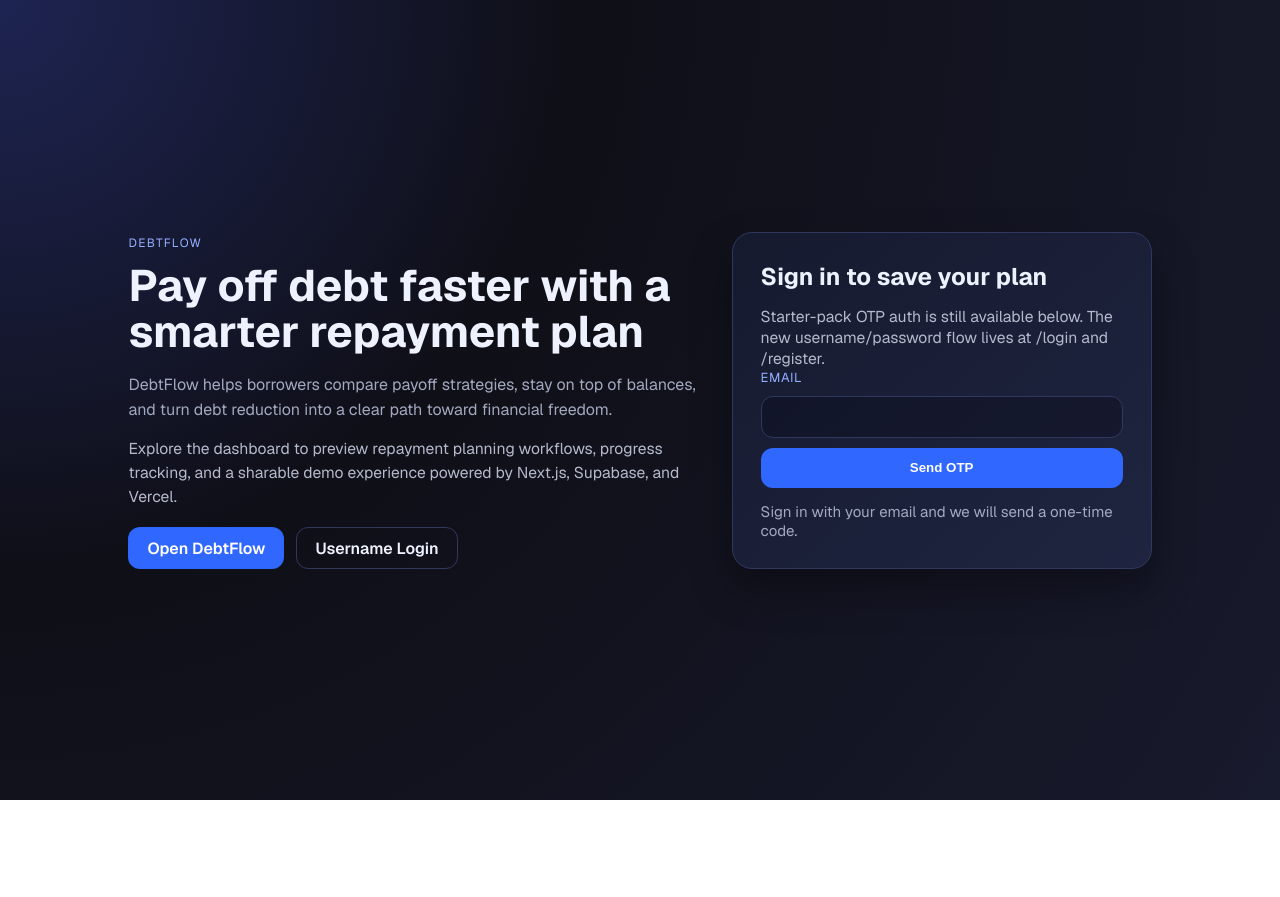
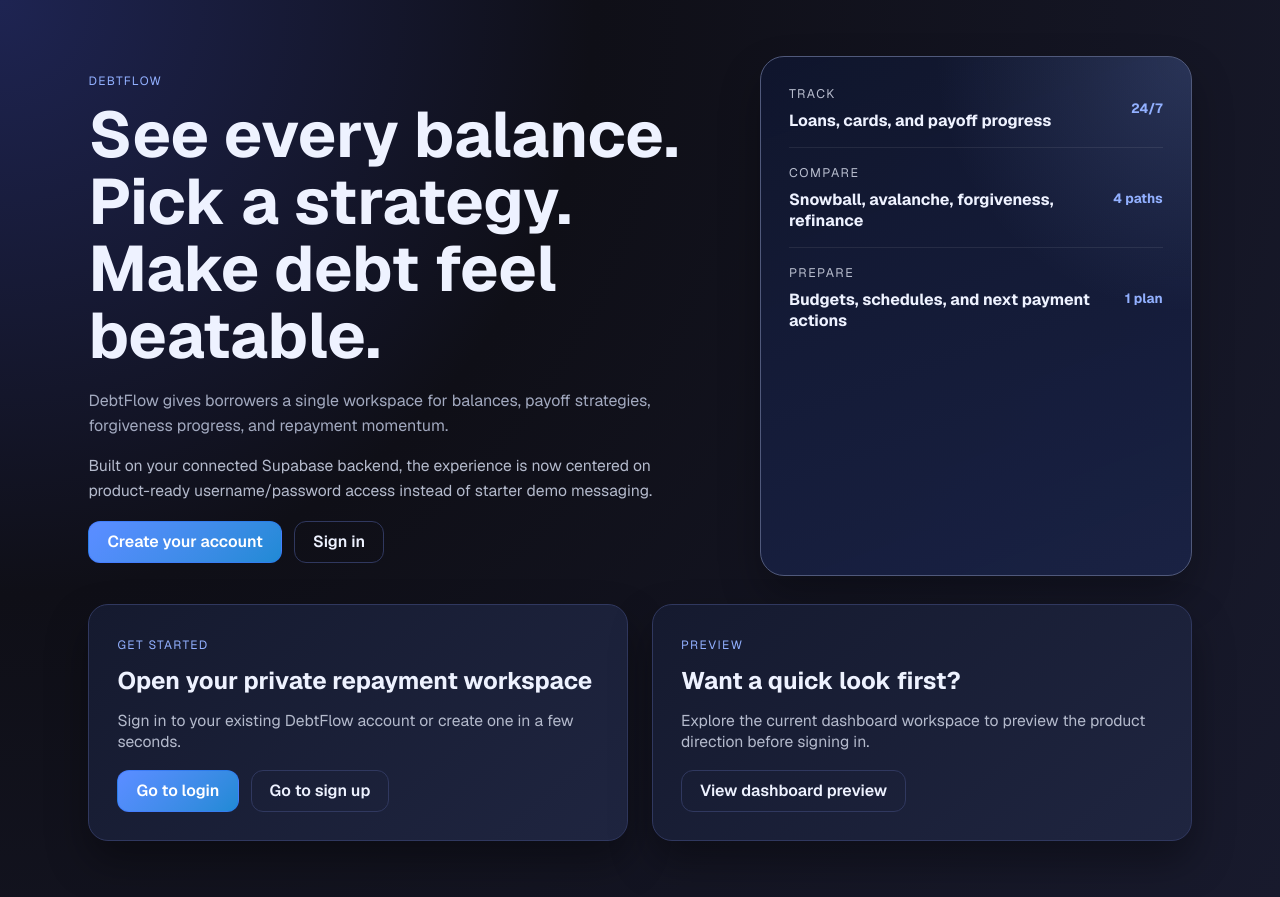
Before and after one commit to AI-Kurukshetra/debt-flow, a Next.js app: page / in a window 1280 px wide. Before the commit the page ends 800 px from the top, so only its background shows below. Built offline with nearby package versions, Linux system fonts and the light colour scheme.

Commit message:
feat: transition to custom username/password auth and update UI layouts

```diff
--- a/src/app/page.module.css
+++ b/src/app/page.module.css
@@ -1,16 +1,33 @@
 .page {
   display: grid;
-  grid-template-columns: minmax(0, 1fr) minmax(320px, 420px);
-  gap: 24px;
+  gap: 28px;
   min-height: 100vh;
   padding: 56px clamp(16px, 3vw, 48px);
-  align-items: center;
-  max-width: 1100px;
+  align-items: start;
+  max-width: 1180px;
   margin: 0 auto;
+}
+
+.heroPanel {
+  display: grid;
+  grid-template-columns: minmax(0, 1.2fr) minmax(320px, 0.8fr);
+  gap: 24px;
+  align-items: stretch;
 }
 
 .hero {
   animation: floatIn 450ms ease-out;
+  padding: clamp(8px, 1vw, 18px) 0;
+}
+
+.hero p {
+  color: var(--muted);
+  line-height: 1.6;
+  max-width: 60ch;
+}
+
+.hero p + p {
+  margin-top: 14px;
 }
 
 .card {
@@ -20,6 +37,27 @@
   border-radius: 20px;
   padding: 28px;
   box-shadow: 0 20px 40px rgba(0, 0, 0, 0.35);
+}
+
+.insightCard {
+  animation: floatIn 450ms ease-out 80ms both;
+  display: grid;
+  gap: 16px;
+  align-content: start;
+  min-height: 100%;
+  background:
+    radial-gradient(circle at top right, rgba(146, 176, 255, 0.18), transparent 38%),
+    linear-gradient(160deg, rgba(16, 22, 46, 0.95), rgba(26, 35, 71, 0.9));
+  border: 1px solid color-mix(in oklab, var(--border) 82%, white 18%);
+  border-radius: 24px;
+  padding: 28px;
+  box-shadow: 0 20px 40px rgba(0, 0, 0, 0.28);
+}
+
+.authPanel {
+  display: grid;
+  grid-template-columns: repeat(2, minmax(0, 1fr));
+  gap: 24px;
 }
 
 .badge {
@@ -32,22 +70,17 @@
 }
 
 .hero h1 {
-  max-width: 20ch;
-  font-size: clamp(28px, 4.2vw, 44px);
+  max-width: 14ch;
+  font-size: clamp(34px, 5vw, 64px);
   line-height: 1.05;
   margin-bottom: 18px;
-}
-
-.hero p {
-  color: var(--muted);
-  line-height: 1.55;
-  margin-bottom: 14px;
 }
 
 .status {
   color: #ffc17a;
   min-height: 20px;
-  margin-top: 8px;
+  margin-top: 12px;
+  line-height: 1.5;
 }
 
 .subtle {
@@ -56,6 +89,13 @@
 }
 
 .ctaRow {
+  display: flex;
+  flex-wrap: wrap;
+  gap: 12px;
+  margin-top: 18px;
+}
+
+.authActions {
   display: flex;
   flex-wrap: wrap;
   gap: 12px;
@@ -78,7 +118,7 @@
 }
 
 .primaryButton {
-  background: var(--accent);
+  background: linear-gradient(135deg, color-mix(in oklab, var(--accent) 78%, white 22%), #1f8ad5);
   color: white;
   border-color: rgba(47, 103, 255, 0.4);
 }
@@ -94,11 +134,49 @@
   margin-bottom: 14px;
 }
 
+.statRow {
+  display: flex;
+  justify-content: space-between;
+  gap: 18px;
+  align-items: center;
+  padding-bottom: 16px;
+  border-bottom: 1px solid rgba(255, 255, 255, 0.08);
+}
+
+.statRow:last-child {
+  padding-bottom: 0;
+  border-bottom: 0;
+}
+
+.statLabel {
+  font-size: 0.78rem;
+  letter-spacing: 0.12em;
+  text-transform: uppercase;
+  color: color-mix(in oklab, var(--muted) 76%, white 24%);
+  margin-bottom: 8px;
+}
+
+.statValue {
+  font-size: 0.84rem;
+  font-weight: 700;
+  color: var(--accent-soft);
+  white-space: nowrap;
+}
+
+.authHeading {
+  display: block;
+  font-size: clamp(1.4rem, 3vw, 2rem);
+  line-height: 1.15;
+}
+
 @media (max-width: 900px) {
   .page {
+    gap: 16px;
+  }
+
+  .heroPanel,
+  .authPanel {
     grid-template-columns: 1fr;
-    align-items: stretch;
-    gap: 16px;
   }
 
   .hero {
@@ -109,8 +187,17 @@
     margin-top: 8px;
   }
 
-  .ctaRow {
+  .ctaRow,
+  .authActions {
     justify-content: center;
+  }
+
+  .hero p {
+    margin-inline: auto;
+  }
+
+  .statRow {
+    align-items: flex-start;
   }
 }
 
--- a/src/app/page.tsx
+++ b/src/app/page.tsx
@@ -1,5 +1,4 @@
 import Link from "next/link";
-import OtpForm from "@/components/auth/otp-form";
 import styles from "./page.module.css";
 
 type HomeProps = {
@@ -11,36 +10,85 @@ export default async function Home({ searchParams }: HomeProps) {
 
   return (
     <main className={styles.page}>
-      <section className={styles.hero}>
+      <section className={styles.heroPanel}>
+        <div className={styles.hero}>
           <span className={styles.badge}>DebtFlow</span>
-        <h1>Pay off debt faster with a smarter repayment plan</h1>
+          <h1>See every balance. Pick a strategy. Make debt feel beatable.</h1>
           <p>
-          DebtFlow helps borrowers compare payoff strategies, stay on top of balances, and turn debt reduction
-          into a clear path toward financial freedom.
+            DebtFlow gives borrowers a single workspace for balances, payoff strategies, forgiveness progress,
+            and repayment momentum.
           </p>
           <p className={styles.subtle}>
-          Explore the dashboard to preview repayment planning workflows, progress tracking, and a sharable demo
-          experience powered by Next.js, Supabase, and Vercel.
+            Built on your connected Supabase backend, the experience is now centered on product-ready
+            username/password access instead of starter demo messaging.
           </p>
           <div className={styles.ctaRow}>
-          <Link href="/dashboard" className={styles.primaryButton}>
-            Open DebtFlow
+            <Link href="/register" className={styles.primaryButton}>
+              Create your account
             </Link>
             <Link href="/login" className={styles.secondaryButton}>
-            Username Login
+              Sign in
             </Link>
           </div>
+        </div>
+
+        <section className={styles.insightCard}>
+          <div className={styles.statRow}>
+            <div>
+              <p className={styles.statLabel}>Track</p>
+              <strong>Loans, cards, and payoff progress</strong>
+            </div>
+            <span className={styles.statValue}>24/7</span>
+          </div>
+          <div className={styles.statRow}>
+            <div>
+              <p className={styles.statLabel}>Compare</p>
+              <strong>Snowball, avalanche, forgiveness, refinance</strong>
+            </div>
+            <span className={styles.statValue}>4 paths</span>
+          </div>
+          <div className={styles.statRow}>
+            <div>
+              <p className={styles.statLabel}>Prepare</p>
+              <strong>Budgets, schedules, and next payment actions</strong>
+            </div>
+            <span className={styles.statValue}>1 plan</span>
+          </div>
         </section>
-      <section className={styles.card}>
-        <h2>Sign in to save your plan</h2>
+      </section>
+
+      <section className={styles.authPanel}>
+        <div className={styles.card}>
+          <span className={styles.badge}>Get Started</span>
+          <h2>Open your private repayment workspace</h2>
+          <p className={styles.subtle}>
+            Sign in to your existing DebtFlow account or create one in a few seconds.
+          </p>
           {resolvedSearchParams?.needSignIn ? (
             <p className={styles.status}>Sign in required to open your private dashboard.</p>
           ) : null}
+          <div className={styles.authActions}>
+            <Link href="/login" className={styles.primaryButton}>
+              Go to login
+            </Link>
+            <Link href="/register" className={styles.secondaryButton}>
+              Go to sign up
+            </Link>
+          </div>
+        </div>
+
+        <div className={styles.card}>
+          <span className={styles.badge}>Preview</span>
+          <h2>Want a quick look first?</h2>
           <p className={styles.subtle}>
-          Starter-pack OTP auth is still available below. The new username/password flow lives at{" "}
-          <Link href="/login">/login</Link> and <Link href="/register">/register</Link>.
+            Explore the current dashboard workspace to preview the product direction before signing in.
           </p>
-        <OtpForm />
+          <div className={styles.authActions}>
+            <Link href="/dashboard" className={styles.secondaryButton}>
+              View dashboard preview
+            </Link>
+          </div>
+        </div>
       </section>
     </main>
   );
--- a/src/components/auth/password-auth-form.module.css
+++ b/src/components/auth/password-auth-form.module.css
@@ -6,28 +6,45 @@
 .label {
   font-size: 0.9rem;
   font-weight: 600;
-  color: #153243;
+  color: var(--foreground);
+}
+
+.intro {
+  margin: 0 0 0.35rem;
+  color: color-mix(in oklab, var(--muted) 82%, white 18%);
+  line-height: 1.55;
 }
 
 .input {
   width: 100%;
-  border: 1px solid rgba(21, 50, 67, 0.16);
+  border: 1px solid color-mix(in oklab, var(--border) 78%, white 22%);
   border-radius: 14px;
   padding: 0.9rem 1rem;
   font: inherit;
-  background: rgba(255, 255, 255, 0.92);
+  color: var(--foreground);
+  background: rgba(10, 16, 36, 0.72);
+}
+
+.input::placeholder {
+  color: color-mix(in oklab, var(--muted) 78%, white 22%);
+}
+
+.input:focus {
+  outline: 2px solid color-mix(in oklab, var(--accent) 58%, white 42%);
+  outline-offset: 2px;
 }
 
 .submitButton {
   margin-top: 0.5rem;
   border: 0;
-  border-radius: 999px;
+  border-radius: 14px;
   padding: 0.95rem 1.2rem;
   font: inherit;
   font-weight: 700;
-  color: #fff;
-  background: linear-gradient(135deg, #153243, #1f6f8b);
+  color: white;
+  background: linear-gradient(135deg, color-mix(in oklab, var(--accent) 76%, white 24%), #1d8ad8);
   cursor: pointer;
+  transition: transform 140ms ease, box-shadow 140ms ease, opacity 140ms ease;
 }
 
 .submitButton:disabled {
@@ -35,8 +52,24 @@
   cursor: wait;
 }
 
+.submitButton:hover {
+  transform: translateY(-1px);
+  box-shadow: 0 14px 24px rgba(47, 103, 255, 0.22);
+}
+
 .error {
   margin: 0;
-  color: #8f1d1d;
+  color: #ff9c9c;
   font-size: 0.92rem;
 }
+
+.footer {
+  margin: 0.35rem 0 0;
+  color: color-mix(in oklab, var(--muted) 80%, white 20%);
+  font-size: 0.95rem;
+}
+
+.link {
+  color: var(--accent-soft);
+  font-weight: 600;
+}
```
Also changed, not shown: src/app/login/page.tsx (+19 -6 lines), src/app/register/page.tsx (+22 -7 lines), src/components/auth/password-auth-form.tsx (+18 -13 lines), 3 other files (tests, documents, lock files or other folders). Lines whose indentation alone changed are shown as unchanged.
